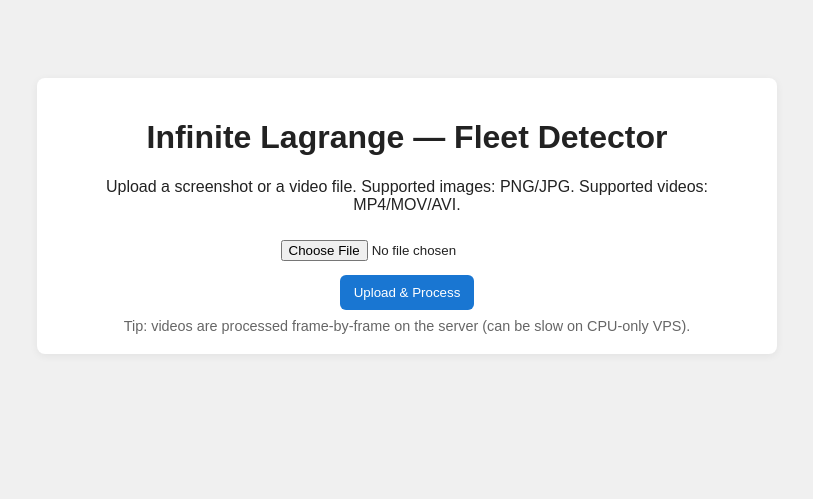
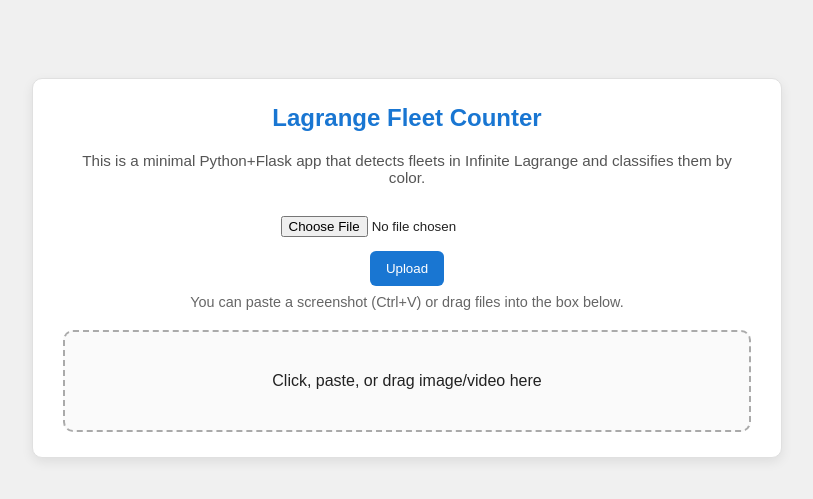
Before and after one commit to Zayac-Bo/Lagrange-Fleet-Counter, a Flask app: page / in a window 1280 px wide. Shown: the top 499 px of the page, without its empty margins (233-1046 px from the left). Run offline with Flask 3, Linux system fonts and the light colour scheme; parts of the project's set-up code (start-up, migrations or seed data) failed here and were passed over.

Commit message:
Prettified Pages, added upload from clipboard

```diff
--- a/templates/index.html
+++ b/templates/index.html
@@ -1,25 +1,165 @@
-<!doctype html>
-<html lang="en">
+<!DOCTYPE html>
+<html>
 <head>
-  <meta charset="utf-8">
-  <title>Fleet Detector — Upload</title>
-  <style>
-    body { font-family: Arial, sans-serif; background:#f0f0f0; padding:30px; color:#222; }
-    .box { max-width:700px; margin:40px auto; background:#fff; padding:20px; border-radius:8px; box-shadow:0 2px 8px rgba(0,0,0,0.06); text-align:center; }
-    input[type=file] { margin-top:10px; }
-    button { margin-top:14px; padding:10px 14px; background:#1976d2; color:#fff; border:none; border-radius:6px; cursor:pointer; }
-    .hint { font-size:0.9em; color:#666; margin-top:8px; }
-  </style>
+    <meta charset="UTF-8">
+    <title>Lagrange Fleet Counter</title>
+
+    <style>
+        body {
+            font-family: Arial, sans-serif;
+            background: #f0f0f0;
+            padding: 30px;
+            color: #222;
+        }
+
+        .container {
+            max-width: 750px;
+            margin: 40px auto;
+            text-align: center;
+        }
+
+        .box {
+            background: #fff;
+            padding: 25px 30px;
+            border-radius: 10px;
+            box-shadow: 0 4px 12px rgba(0,0,0,0.08);
+            border: 1px solid #e0e0e0;
+        }
+
+        h2 {
+            margin-top: 0;
+            color: #1976d2;
+        }
+
+        .description {
+            font-size: 0.95em;
+            color: #555;
+            margin-bottom: 20px;
+        }
+
+        input[type=file] {
+            margin-top: 10px;
+        }
+
+        button {
+            margin-top: 14px;
+            padding: 10px 16px;
+            background: #1976d2;
+            color: #fff;
+            border: none;
+            border-radius: 6px;
+            cursor: pointer;
+            transition: 0.2s;
+        }
+
+        button:hover {
+            background: #1565c0;
+        }
+
+        .hint {
+            font-size: 0.9em;
+            color: #666;
+            margin-top: 8px;
+        }
+
+        /* Dropzone */
+        #dropzone {
+            margin-top: 20px;
+            border: 2px dashed #aaa;
+            padding: 40px;
+            border-radius: 10px;
+            background: #fafafa;
+            transition: 0.2s;
+            cursor: pointer;
+        }
+
+        #dropzone.hover {
+            background: #e9f0fc;
+            border-color: #1976d2;
+        }
+
+    </style>
 </head>
 <body>
-  <div class="box">
-    <h1>Infinite Lagrange — Fleet Detector</h1>
-    <p>Upload a screenshot or a video file. Supported images: PNG/JPG. Supported videos: MP4/MOV/AVI.</p>
-    <form method="POST" enctype="multipart/form-data">
-      <input type="file" name="file" accept="image/*,video/*" required><br>
-      <button type="submit">Upload & Process</button>
-    </form>
-    <div class="hint">Tip: videos are processed frame-by-frame on the server (can be slow on CPU-only VPS).</div>
-  </div>
+
+<div class="container">
+    <div class="box">
+        <h2>Lagrange Fleet Counter</h2>
+        <div class="description">
+            This is a minimal Python+Flask app that detects fleets in Infinite Lagrange and classifies them by color.
+        </div>
+
+        <form id="uploadForm" action="/" method="POST" enctype="multipart/form-data">
+            <input type="file" id="fileInput" name="file" accept="image/*,video/*">
+            <br>
+            <button type="submit">Upload</button>
+        </form>
+
+        <div class="hint">You can paste a screenshot (Ctrl+V) or drag files into the box below.</div>
+
+        <div id="dropzone">Click, paste, or drag image/video here</div>
+    </div>
+</div>
+
+<script>
+// Make dropzone clickable
+document.getElementById("dropzone").addEventListener("click", () => {
+    document.getElementById("fileInput").click();
+});
+
+// Drag & drop highlight
+document.addEventListener("dragover", e => {
+    e.preventDefault();
+    document.getElementById("dropzone").classList.add("hover");
+});
+document.addEventListener("dragleave", e => {
+    document.getElementById("dropzone").classList.remove("hover");
+});
+
+// Accept dropped files
+document.addEventListener("drop", e => {
+    e.preventDefault();
+    document.getElementById("dropzone").classList.remove("hover");
+
+    const dt = new DataTransfer();
+    for (const file of e.dataTransfer.files) dt.items.add(file);
+
+    document.getElementById("fileInput").files = dt.files;
+    document.getElementById("uploadForm").submit();
+});
+
+// ========================
+//  PASTE IMAGE HANDLER
+// ========================
+document.addEventListener("paste", async (event) => {
+    const items = event.clipboardData.items;
+    if (!items) return;
+
+    for (const item of items) {
+        if (item.type.startsWith("image/")) {
+
+            const blob = item.getAsFile();
+
+            // Generate filename
+            const ext = item.type.split("/")[1] || "png";
+            const filename = "clipboard_" + Date.now() + "." + ext;
+
+            // Convert Blob → File
+            const file = new File([blob], filename, { type: item.type });
+
+            // Inject into file input
+            const dt = new DataTransfer();
+            dt.items.add(file);
+            document.getElementById("fileInput").files = dt.files;
+
+            // Submit
+            document.getElementById("uploadForm").submit();
+
+            return;
+        }
+    }
+});
+</script>
+
 </body>
 </html>
```
Also changed, not shown: templates/result.html (+24 -3 lines), uploads/1e1e3703.png (deleted), uploads/20610cbd-faf0-4b5c-9b08-67f5ab83605a.png (deleted), uploads/23f3d78a.png (deleted), uploads/326e7d7a-b90e-48ec-b70e-4a52b5c97d44.png (deleted), uploads/505767ec.png (deleted), 4 other files.
